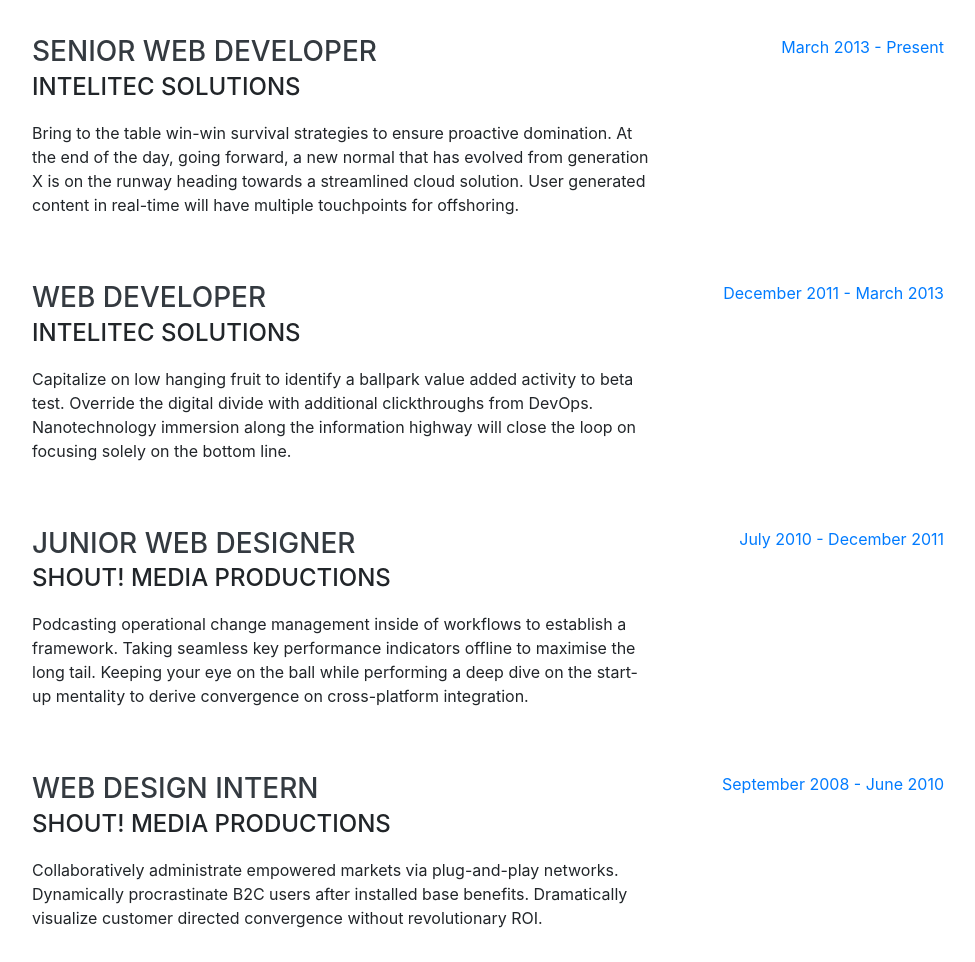
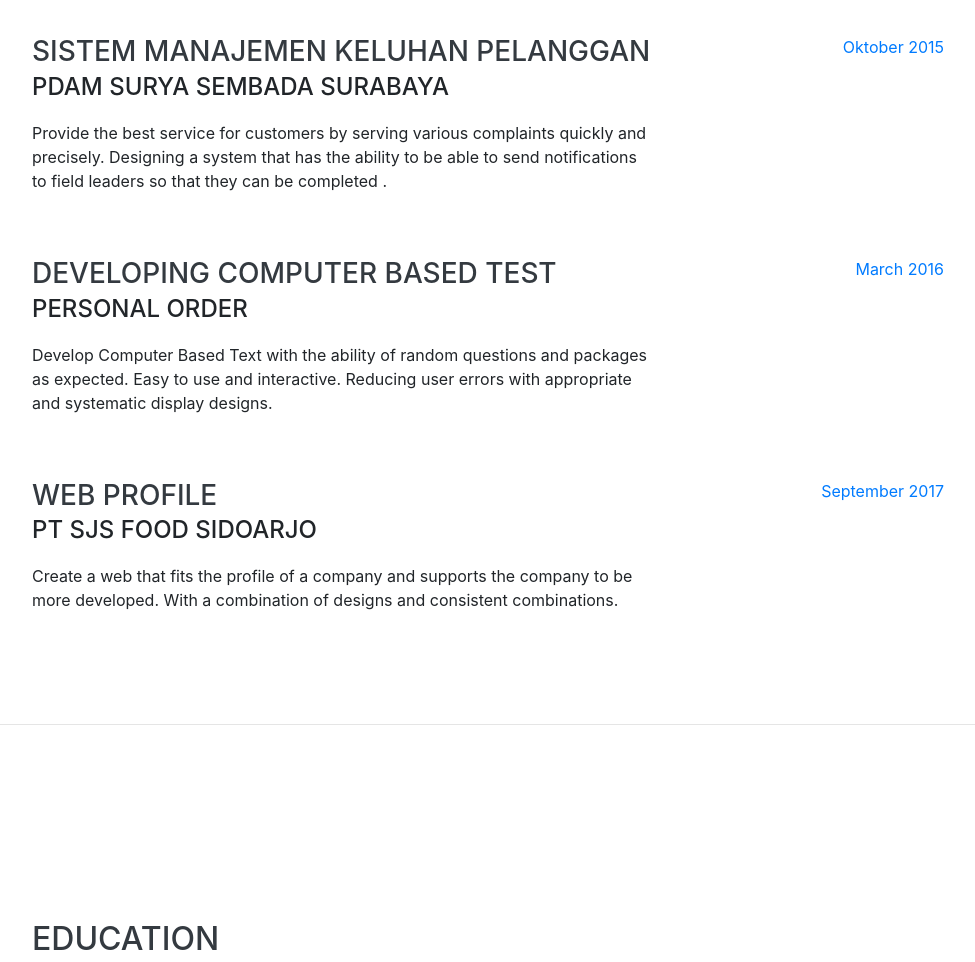
Before and after one commit to ahmadilhamrosyidi/ahmadilhamrosyidi.github.io, a website with bundled scripts: page index.html in a window 1280 px wide. Shown: the part 900-1862 px from the top of the page, without its empty margins (288-1263 px from the left). Built offline with nearby package versions, Linux system fonts and the light colour scheme; a web font is replaced by a local one.

Commit message:
Update index.html

```diff
--- a/index.html
+++ b/index.html
@@ -8,7 +8,7 @@
   <meta name="description" content="">
   <meta name="author" content="">
 
-  <title>Resume - Start Bootstrap Theme</title>
+  <title>AHMAD ILHAM ROSYIDI</title>
 
   <!-- Bootstrap core CSS -->
   <link href="bootstrap.min.css" rel="stylesheet">
@@ -63,13 +63,15 @@
 
     <section class="resume-section p-3 p-lg-5 d-flex align-items-center" id="about">
       <div class="w-100">
-        <h1 class="mb-0">Clarence
-          <span class="text-primary">Taylor</span>
+        <h1 class="mb-0">ILHAM
+          <span class="text-primary">ROSYIDI</span>
         </h1>
-        <div class="subheading mb-5">3542 Berry Street · Cheyenne Wells, CO 80810 · (317) 585-8468 ·
-          <a href="mailto:name@email.com">name@email.com</a>
+        <div class="subheading mb-5">Jalan Ketintang, Gang X, 16A, +6281553777307 ·
+          <a href="mailto:name@email.com">ahmadilhamrosyidi@gmail.com</a>
         </div>
-        <p class="lead mb-5">I am experienced in leveraging agile frameworks to provide a robust synopsis for high level overviews. Iterative approaches to corporate strategy foster collaborative thinking to further the overall value proposition.</p>
+        <p class="lead mb-5">I am Web and Graphic Designer</p>
+        <p class="lead mb-5">Born on Lamongan, 25 years ago. Completed studies at SMAN 1 Babat. Suddenly moved to Surabaya and forced to undergo study ICT Educators at the State University of Surabaya. Processes earned a Bachelor of Education</p>
+        <p class="lead mb-5">Web and Graphic Designer, based the Fibonacci Sequence and the Golden Ratio. Interested in the design and interpretation of design. Connoisseurs of the writings of Dan Brown. Gooners. And always be my mother's boy</p>
         <div class="social-icons">
           <a href="#">
             <i class="fab fa-linkedin-in"></i>
@@ -95,48 +97,37 @@
 
         <div class="resume-item d-flex flex-column flex-md-row justify-content-between mb-5">
           <div class="resume-content">
-            <h3 class="mb-0">Senior Web Developer</h3>
-            <div class="subheading mb-3">Intelitec Solutions</div>
-            <p>Bring to the table win-win survival strategies to ensure proactive domination. At the end of the day, going forward, a new normal that has evolved from generation X is on the runway heading towards a streamlined cloud solution. User generated content in real-time will have multiple touchpoints for offshoring.</p>
+            <h3 class="mb-0">SISTEM MANAJEMEN KELUHAN PELANGGAN</h3>
+            <div class="subheading mb-3">PDAM Surya Sembada Surabaya</div>
+            <p>Provide the best service for customers by serving various complaints quickly and precisely. Designing a system that has the ability to be able to send notifications to field leaders so that they can be completed
+.</p>
           </div>
           <div class="resume-date text-md-right">
-            <span class="text-primary">March 2013 - Present</span>
+            <span class="text-primary">Oktober 2015</span>
           </div>
         </div>
 
         <div class="resume-item d-flex flex-column flex-md-row justify-content-between mb-5">
           <div class="resume-content">
-            <h3 class="mb-0">Web Developer</h3>
-            <div class="subheading mb-3">Intelitec Solutions</div>
-            <p>Capitalize on low hanging fruit to identify a ballpark value added activity to beta test. Override the digital divide with additional clickthroughs from DevOps. Nanotechnology immersion along the information highway will close the loop on focusing solely on the bottom line.</p>
+            <h3 class="mb-0">Developing Computer Based Test</h3>
+            <div class="subheading mb-3">Personal Order</div>
+            <p>Develop Computer Based Text with the ability of random questions and packages as expected. Easy to use and interactive. Reducing user errors with appropriate and systematic display designs.</p>
           </div>
           <div class="resume-date text-md-right">
-            <span class="text-primary">December 2011 - March 2013</span>
+            <span class="text-primary">March 2016</span>
           </div>
         </div>
 
         <div class="resume-item d-flex flex-column flex-md-row justify-content-between mb-5">
           <div class="resume-content">
-            <h3 class="mb-0">Junior Web Designer</h3>
-            <div class="subheading mb-3">Shout! Media Productions</div>
-            <p>Podcasting operational change management inside of workflows to establish a framework. Taking seamless key performance indicators offline to maximise the long tail. Keeping your eye on the ball while performing a deep dive on the start-up mentality to derive convergence on cross-platform integration.</p>
+            <h3 class="mb-0">Web Profile</h3>
+            <div class="subheading mb-3">PT SJS Food Sidoarjo</div>
+            <p>Create a web that fits the profile of a company and supports the company to be more developed. With a combination of designs and consistent combinations.</p>
           </div>
           <div class="resume-date text-md-right">
-            <span class="text-primary">July 2010 - December 2011</span>
+            <span class="text-primary">September 2017</span>
           </div>
         </div>
-
-        <div class="resume-item d-flex flex-column flex-md-row justify-content-between">
-          <div class="resume-content">
-            <h3 class="mb-0">Web Design Intern</h3>
-            <div class="subheading mb-3">Shout! Media Productions</div>
-            <p>Collaboratively administrate empowered markets via plug-and-play networks. Dynamically procrastinate B2C users after installed base benefits. Dramatically visualize customer directed convergence without revolutionary ROI.</p>
-          </div>
-          <div class="resume-date text-md-right">
-            <span class="text-primary">September 2008 - June 2010</span>
-          </div>
-        </div>
-
       </div>
 
     </section>
```
